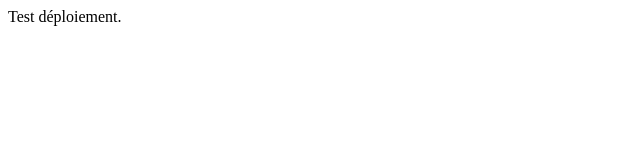
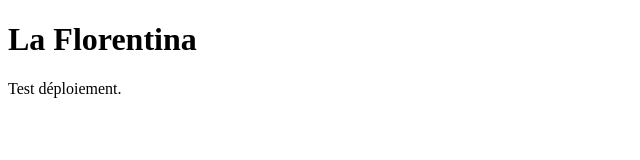
Before and after one commit to sagab77/workshop-html, a plain HTML site: page index.html in a window 1280 px wide. Shown: the whole page, without its empty margins (0-640 px from the left). Drawn offline with Linux system fonts and the light colour scheme.

Commit message:
Update index.html

```diff
--- a/index.html
+++ b/index.html
@@ -1,6 +1,8 @@
 <!DOCTYPE html>
 <html>
 <head>
+
+    <h1>La Florentina</h1>
 <title>Pizzeria</title>
 </head>
 <body>
```
